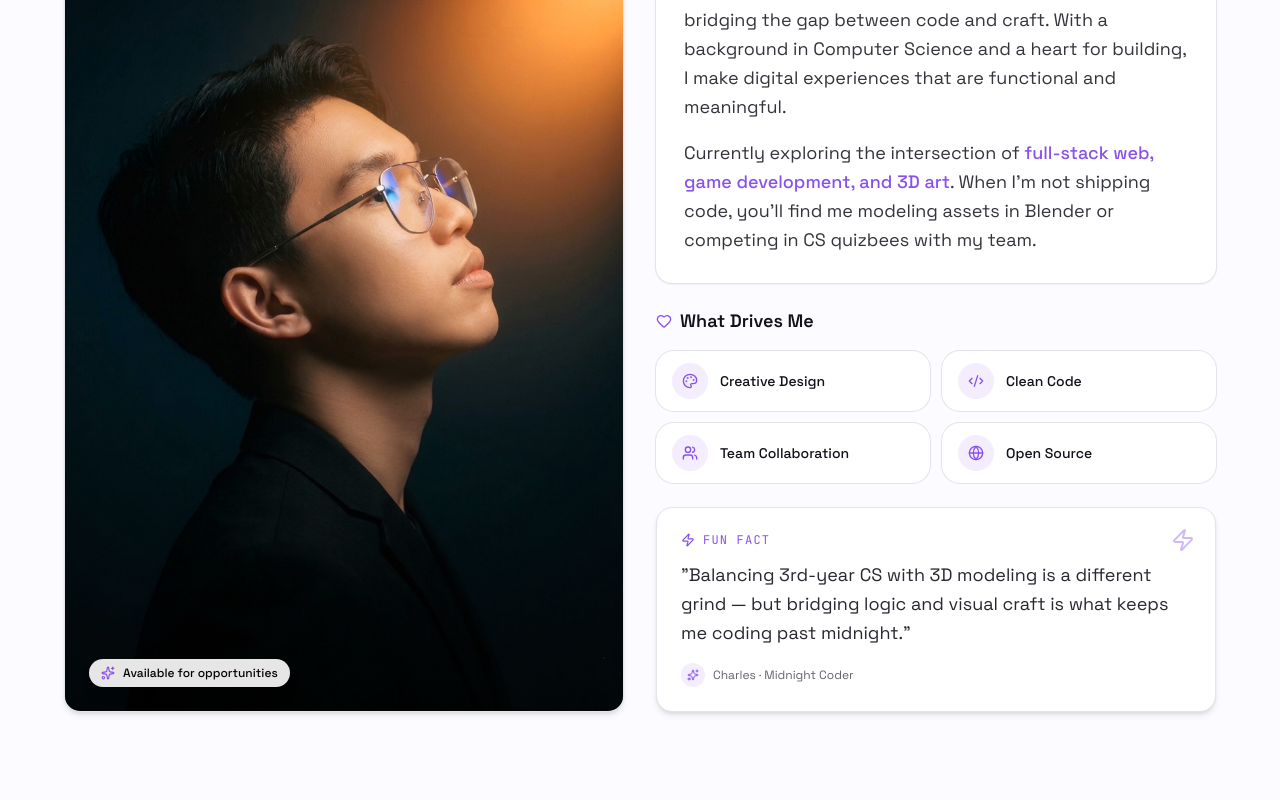
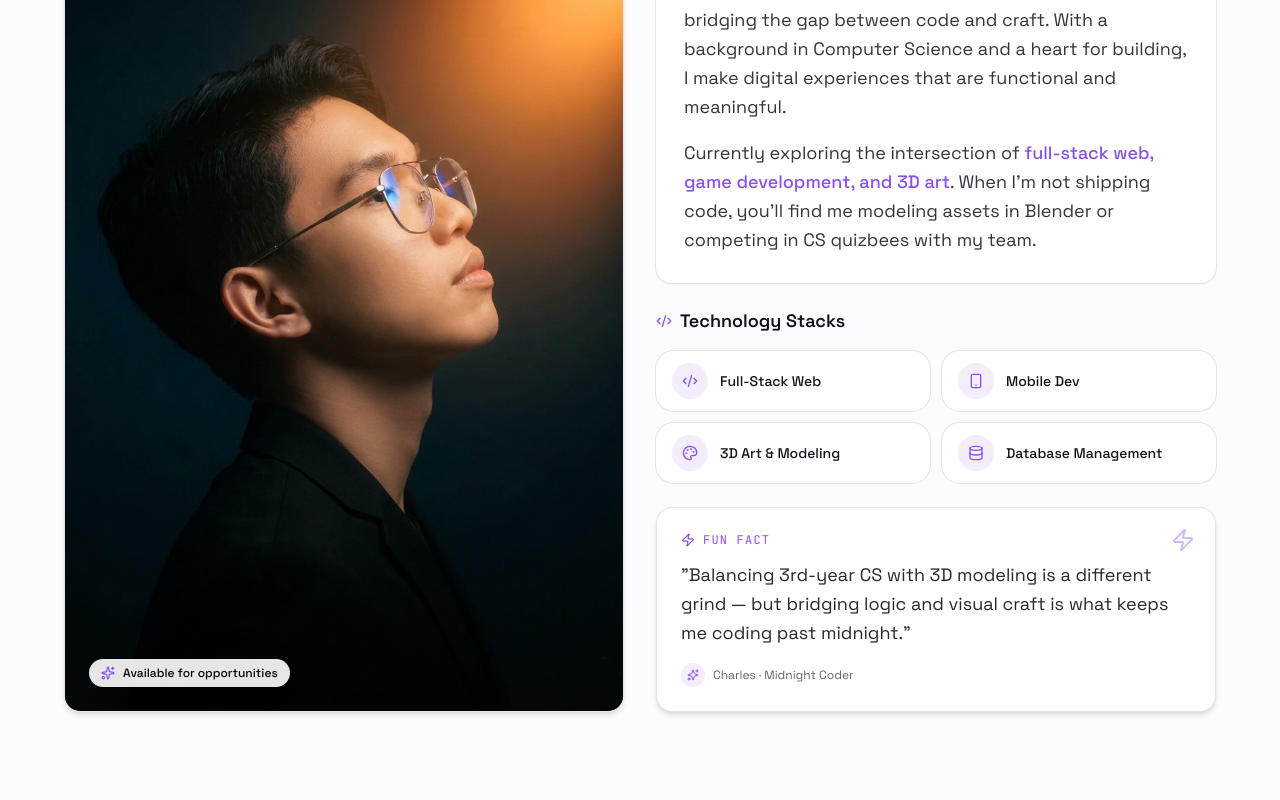
Before and after one commit to Charles-CS/Website-Portfolio, a Next.js app: page / in a window 1280 px wide. Shown: the part 1660-2460 px from the top of the page. Built offline with nearby package versions, Linux system fonts and the light colour scheme.

Commit message:
Update About section heading to 'Technology Stacks' and refine stack items

```diff
--- a/components/about-section.tsx
+++ b/components/about-section.tsx
@@ -1,10 +1,10 @@
-import { Code2, Heart, Palette, Quote, Sparkles, Users, Zap, Globe } from "lucide-react"
+import { Code2, Heart, Palette, Quote, Sparkles, Users, Zap, Globe, Smartphone, Database } from "lucide-react"
 
-const DRIVERS = [
-  { label: "Creative Design", Icon: Palette },
-  { label: "Clean Code", Icon: Code2 },
-  { label: "Team Collaboration", Icon: Users },
-  { label: "Open Source", Icon: Globe },
+const TECH_STACKS = [
+  { label: "Full-Stack Web", Icon: Code2 },
+  { label: "Mobile Dev", Icon: Smartphone },
+  { label: "3D Art & Modeling", Icon: Palette },
+  { label: "Database Management", Icon: Database },
 ]
 
 export function AboutSection() {
@@ -58,12 +58,12 @@ export function AboutSection() {
 
             <div>
               <h3 className="flex items-center gap-2 text-lg font-semibold">
-                <Heart className="h-4 w-4 text-primary" aria-hidden />
-                What Drives Me
+                <Code2 className="h-4 w-4 text-primary" aria-hidden />
+                Technology Stacks
               </h3>
 
               <div className="mt-4 grid grid-cols-1 gap-3 sm:grid-cols-2">
-                {DRIVERS.map(({ label, Icon }) => (
+                {TECH_STACKS.map(({ label, Icon }) => (
                   <div
                     key={label}
                     className="flex items-center gap-3 rounded-xl bg-card px-4 py-3 ring-1 ring-border transition-shadow hover:shadow-sm"
--- a/components/scrolling-showcase.tsx
+++ b/components/scrolling-showcase.tsx
@@ -9,7 +9,7 @@ type ShowcaseItem = {
 }
 
 const COLUMN_A: ShowcaseItem[] = [
-  { title: "Toka Project", tag: "Creative Work", position: "top" },
+  { title: "Creative Work", tag: "Design & Logic", position: "top" },
   { title: "Digital Craft", tag: "Pixel Perfect", position: "bottom" },
   { title: "Visual Story", tag: "Interface Design", position: "top" },
 ]
@@ -21,13 +21,13 @@ const COLUMN_B: ShowcaseItem[] = [
 ]
 
 const IMAGES_A = [
-  "/img/imageGallery/galleryImage (4).png",
+  "/img/imageGallery/galleryImage (1).png",
   "/img/imageGallery/galleryImage (2).png",
   "/img/imageGallery/galleryImage (3).png",
 ]
 
 const IMAGES_B = [
-  "/img/imageGallery/galleryImage (1).png",
+  "/img/imageGallery/galleryImage (4).png",
   "/img/imageGallery/galleryImage (5).png",
   "/img/imageGallery/galleryImage (6).png",
 ]
@@ -61,22 +61,19 @@ function ProjectCard({ item, src }: { item: ShowcaseItem; src: string }) {
 }
 
 function Column({ items, images, direction }: { items: ShowcaseItem[]; images: string[]; direction: "up" | "down" }) {
-  // Use a simple 2x duplicate for a perfect 50% loop
-  const loopItems = [...items, ...items]
-  const loopImages = [...images, ...images]
+  const loopItems = [...items, ...items, ...items]
+  const loopImages = [...images, ...images, ...images]
 
   return (
     <div className="relative h-[480px] overflow-hidden">
       <div
         className={cn(
-          "flex flex-col",
+          "flex flex-col gap-5",
           direction === "up" ? "animate-scroll-up" : "animate-scroll-down",
         )}
       >
         {loopItems.map((item, i) => (
-          <div key={`${item.title}-${i}`} className="mb-5">
-            <ProjectCard item={item} src={loopImages[i]} />
-          </div>
+          <ProjectCard key={`${item.title}-${i}`} item={item} src={loopImages[i]} />
         ))}
       </div>
       <div className="pointer-events-none absolute inset-x-0 top-0 h-16 bg-gradient-to-b from-background to-transparent" />
```
